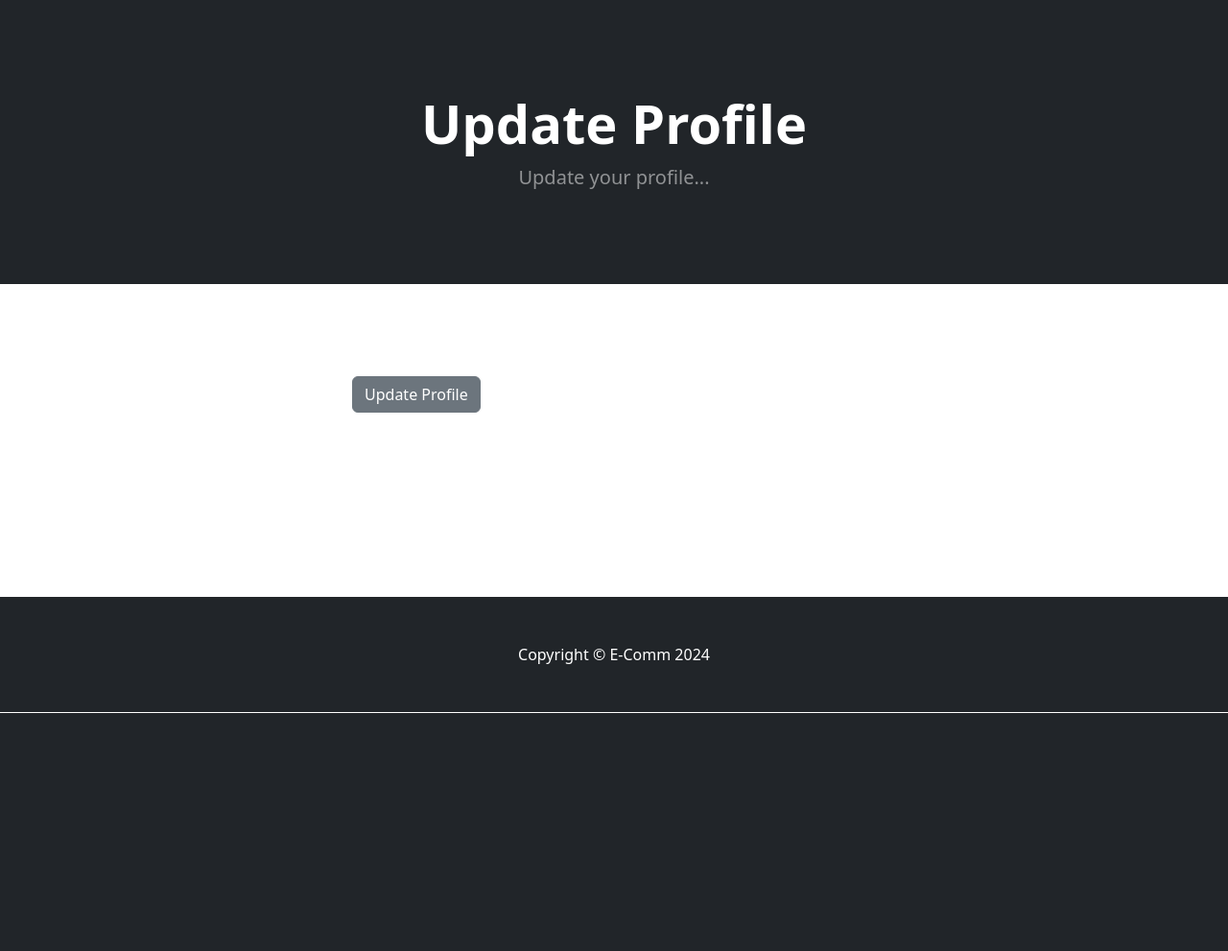
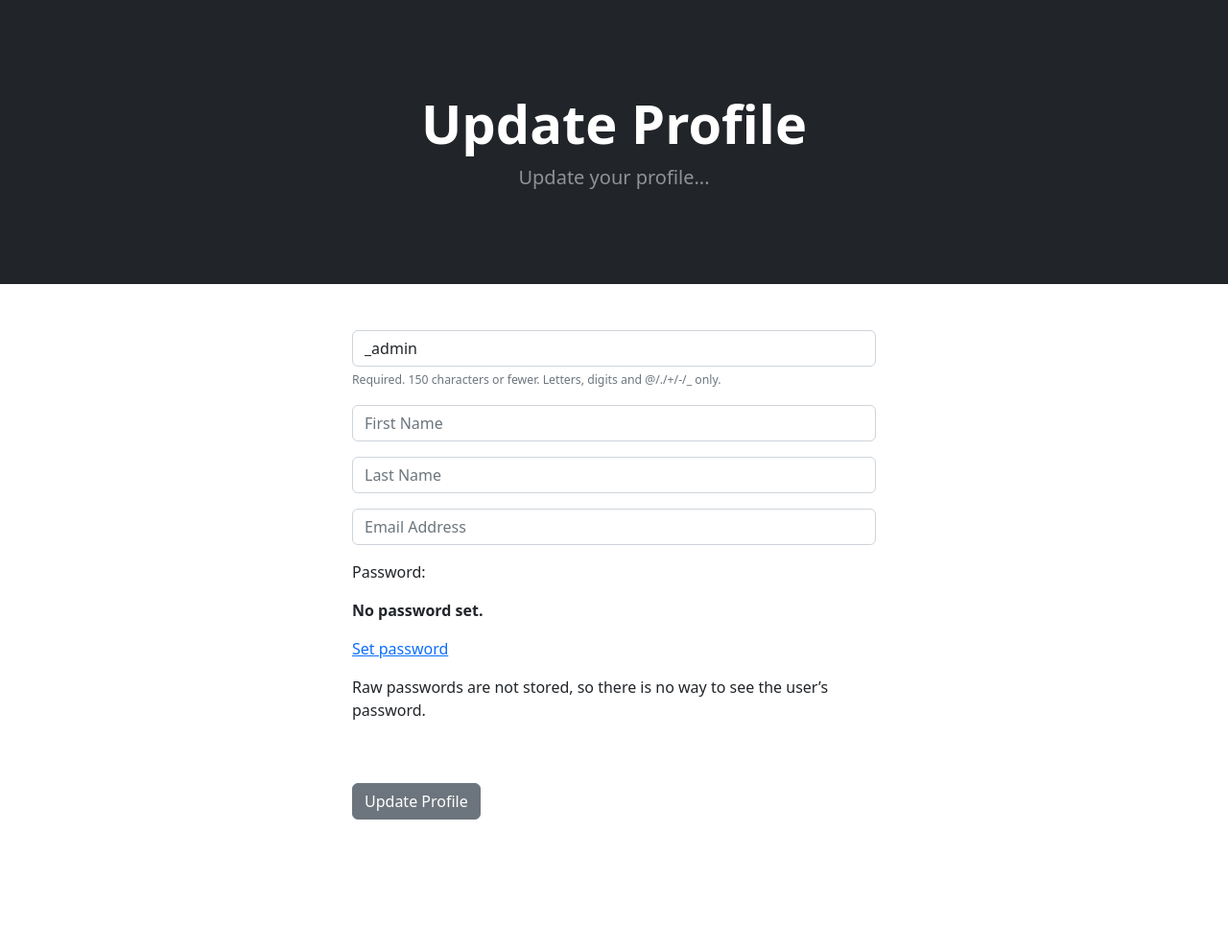
Before and after one commit to Eamateli/E-commerce-Website, a Django app: page /update_user/ in a window 1280 px wide. Shown: the part 57-1048 px from the top of the page at 96% size. Before the commit the page ends 800 px from the top, so only its background shows below. Run offline with Django 5.2, Linux system fonts and the light colour scheme; a user stored in the database is signed in; data comes from the database, SQL or seed files in the repository; some libraries are stand-ins or nearby versions.

Commit message:
Adding logic to the view, debugging the template and the form

```diff
--- a/ecom/store/forms.py
+++ b/ecom/store/forms.py
@@ -13,7 +13,7 @@ class UpdateUserForm(UserChangeForm):
         fields = ('username', 'first_name', 'last_name', 'email')
 
     def __init__(self, *args, **kwargs):
-        super(SignUpForm, self).__init__(*args, **kwargs)
+        super(UpdateUserForm, self).__init__(*args, **kwargs)
 
         self.fields['username'].widget.attrs['class'] = 'form-control'
         self.fields['username'].widget.attrs['placeholder'] = 'User Name'
--- a/ecom/store/templates/update_user.html
+++ b/ecom/store/templates/update_user.html
@@ -17,7 +17,7 @@
                         <br><br>
                         <form method="POST" action="{% url 'update_user' %}">
                             {% csrf_token %}
-                            {{form.as_p}}<br><br>
+                            {{ user_form.as_p}}<br><br>
                             <button type="submit" class="btn btn-secondary">
                                 Update Profile
                             </button>
--- a/ecom/store/views.py
+++ b/ecom/store/views.py
@@ -4,12 +4,25 @@ from django.contrib.auth import authenticate, login, logout
 from django.contrib import messages
 from django.contrib.auth.models import User
 from django.contrib.auth.forms import UserCreationForm
-from .forms import SignUpForm
+from .forms import SignUpForm, UpdateUserForm
 from django import forms
 
 
 def update_user(request):
-    return render(request, 'update_user.html', {})
+    if request.user.is_authenticated:
+        current_user = User.objects.get(id=request.user.id)
+        user_form = UpdateUserForm(request.POST or None, instance = current_user)
+
+        if user_form.is_valid():
+            user_fomr.save()
+            login(request, current_user)
+            messages.success(request, "Your details have been uupdated!")
+            return redirect('home')
+        return render(request, "update_user.html", {'user_form': user_form})
+    else:
+        messages.success(request, "Your must be logged in to access that page!")
+        return redirect('home')
+
 
 
 
```
